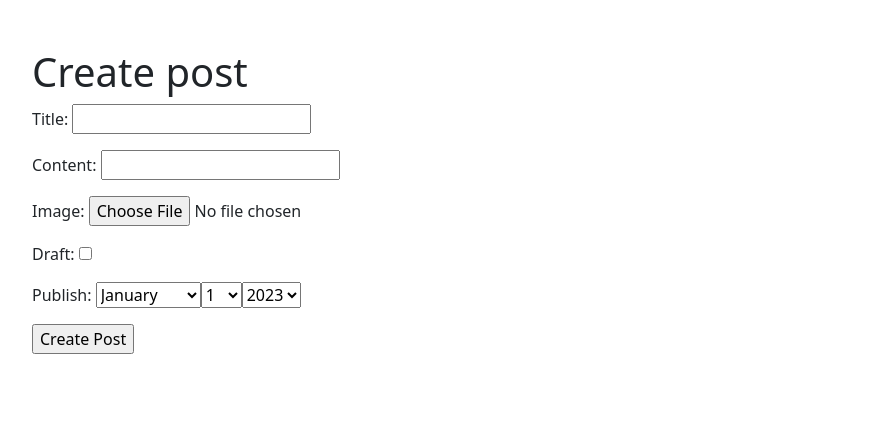
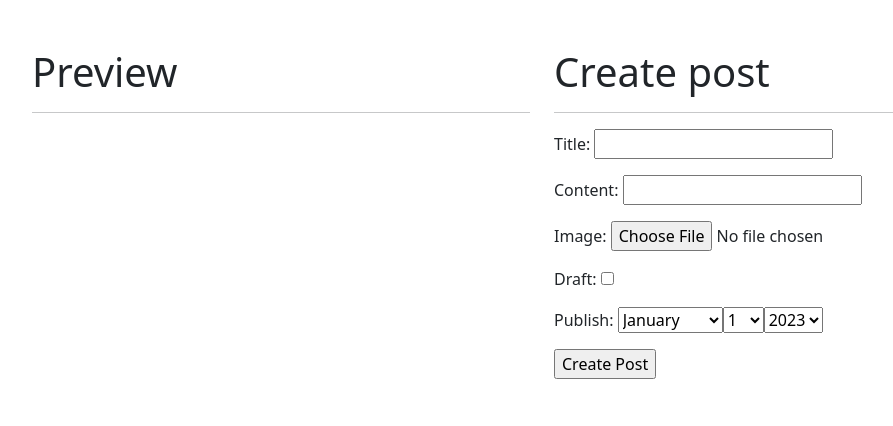
Before and after one commit to ortizfram/advancing-the-blog-django-bootstrap-, a Django app: template templates/post_form.html in a window 1280 px wide. Shown: the top 426 px of the page, without its empty margins (98-991 px from the left). Run offline with Django 4.2, Linux system fonts and the light colour scheme; the template is opened without the code that fills it: values that come from a table or form of the project are taken from there, others are empty; some libraries are stand-ins or nearby versions.

Commit message:
edit post preview

```diff
--- a/templates/base.html
+++ b/templates/base.html
@@ -36,10 +36,18 @@
                 $(this).html(markedContent);
             });
 
-            // Style images
+            // Style images inside post_detail
             $(".post-detail-item img").each(function () {
                 $(this).addClass("img-thumbnail");
             });
+
+            // preview-title
+            var titleItem = $("#id_title");
+            $("#preview-title").text(titleItem.val())
+
+            // preview-content
+            var contentItem = $("#wmd-input-id_content");
+            $("#preview-content").text(contentItem.val())
         });
     </script>
     {% block head_extra %} {% endblock head_extra%} <!--for post_form-->
--- a/templates/post_form.html
+++ b/templates/post_form.html
@@ -6,14 +6,26 @@
 {% endblock head_extra %}
 
 {% block content %}
+<div class="row p-5">
+    <!--Post preview-->
+    <div class="col-sm-6">
+        <h1>Preview</h1>
+        <hr/>
+        <div class="content-preview">
+            <h3 id='preview-title'></h3>
+            <p id='preview-content'></p>
+        </div>
+    </div>
 
-    <div class='p-5'>
+    <!--Create Post-->
+    <div class='col-sm-6'>
         <h1>Create post</h1>
-
+        <hr/>
         <form method='POST' action='' enctype='multipart/form-data'>{% csrf_token %}
             {{ form.as_p }}
             <input type='submit' value='Create Post'/>
         </form>
     </div>
 
+</div>
 {% endblock content %}
```
